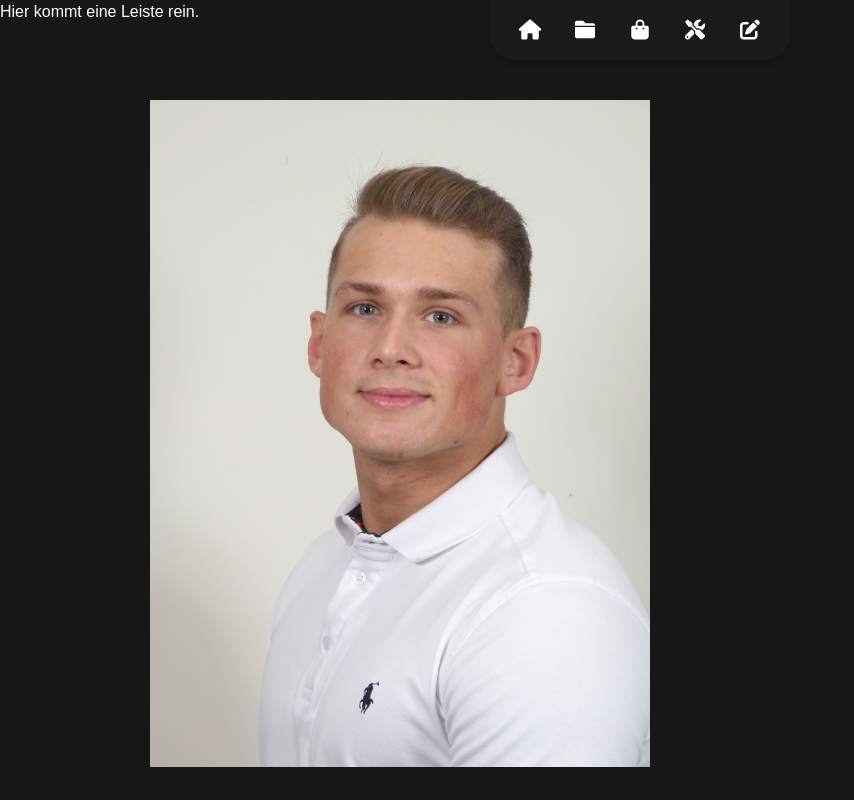
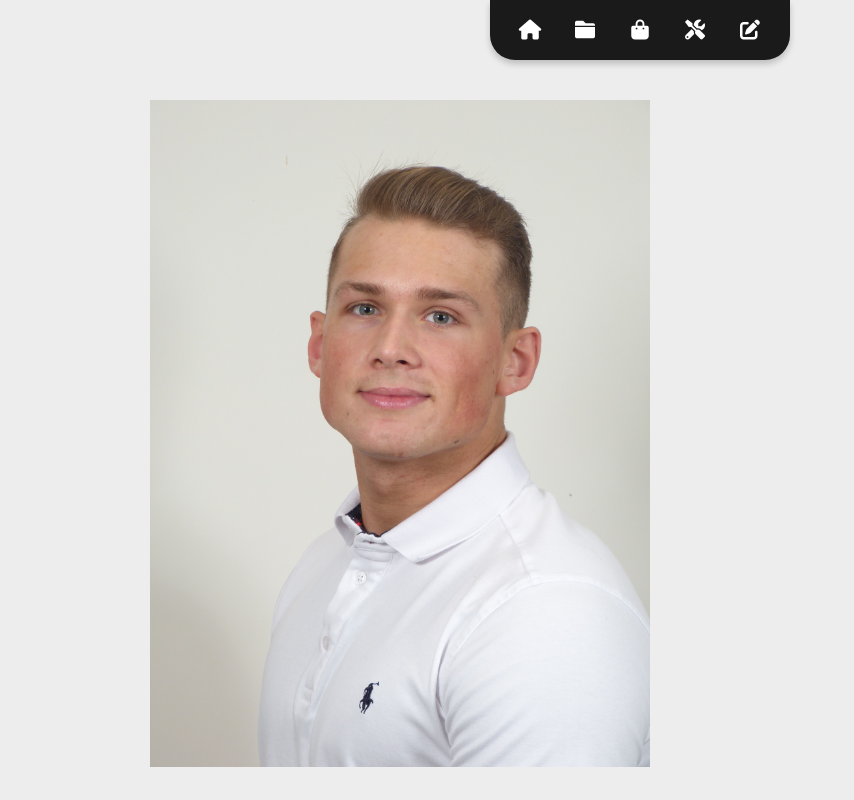
Before and after one commit to alexanderjakobi/portfolio, a Next.js app in the folder github-portfolio/: page / in a window 1280 px wide. Shown: the whole page, without its empty margins (0-854 px from the left). Built offline with nearby package versions, Linux system fonts and the light colour scheme.

Commit message:
iconbar always black

```diff
--- a/github-portfolio/pages/index.js
+++ b/github-portfolio/pages/index.js
@@ -38,7 +38,6 @@ export default function Home() {
     />
 
     {/* Hier ist der Hauptinhalt */}
-    <h1>Hier kommt eine Leiste rein.</h1>
 
    </div>
   );
--- a/github-portfolio/styles/globals.css
+++ b/github-portfolio/styles/globals.css
@@ -7,11 +7,9 @@
   --foreground: #171717;
 }
 
-@media (prefers-color-scheme: dark) {
-  :root {
-    --background: #0a0a0a;
-    --foreground: #ededed;
-  }
+:root {
+  --background: #0a0a0a; /* Immer Schwarz */
+  --foreground: #ededed; /* Immer Weiß */
 }
 
 @media (max-width: 768px) {
```
